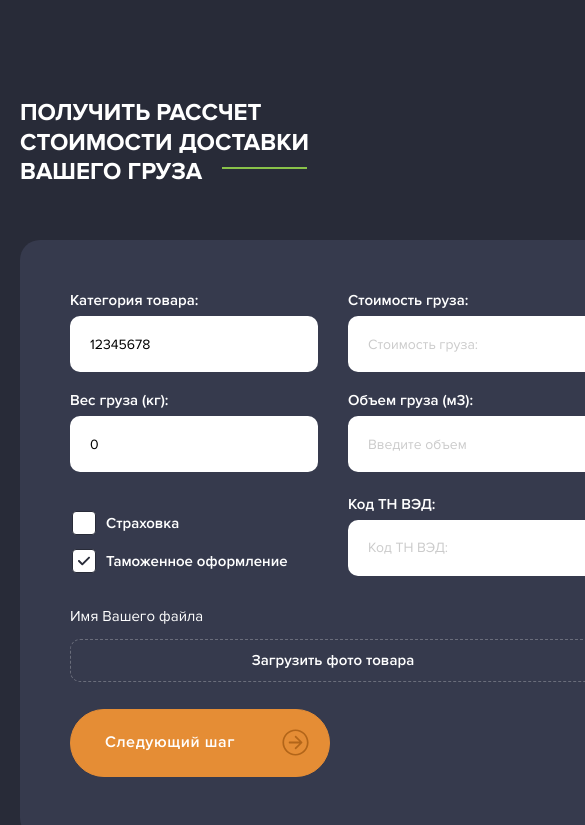
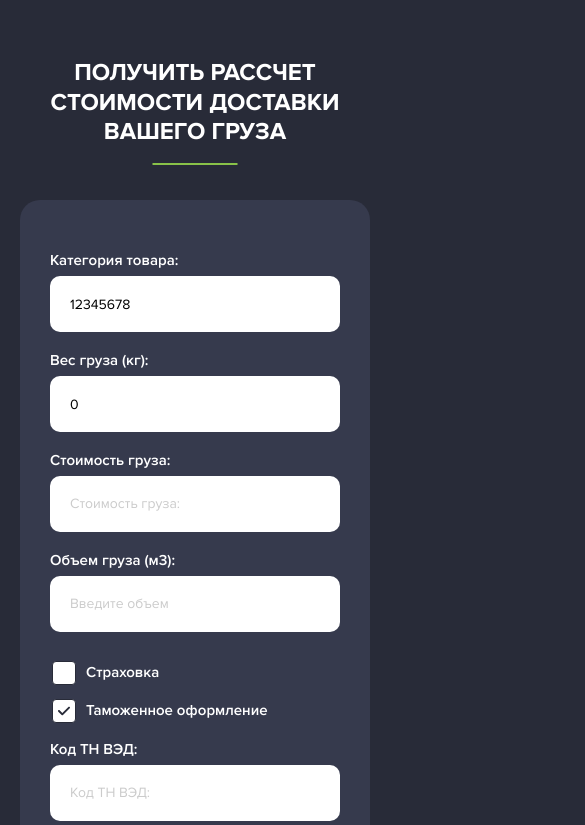
Before and after one commit to RostislavSuslov/dev-MasterTao24.10, a website: page dev/index.html in a window 390 px wide. Shown: the part 846-1671 px from the top of the page, 585 px wide, since content can reach past the window. Drawn offline with nearby package versions, Linux system fonts and the light colour scheme; files that its build step writes are made by us from their sources.

Commit message:
project done

```diff
--- a/dev/assets/js/custom.js
+++ b/dev/assets/js/custom.js
@@ -36,9 +36,18 @@ $(document).ready(function(){
 
   const file = document.querySelectorAll('.input-file')
   if(file.length > 0) {
-    file.forEach(item => {
-      item.closest('.input-column').style.paddingTop = '6px'
-    })
+    function addPadding() {
+      if ($(window).width() > 1024) {
+        file.forEach(item => {
+          item.closest('.input-column').style.paddingTop = '6px'
+        })
+      } else  {
+        file.forEach(item => {
+          item.closest('.input-column').style.paddingTop = '0'
+        })
+      }
+    } addPadding()
+    $(window).on("resize", addPadding)
   }
 
 
--- a/dev/sass/calculation.scss
+++ b/dev/sass/calculation.scss
@@ -1,5 +1,6 @@
 .calculation {
     @extend .charter;
+    margin-bottom: 0;
 }
 
 .calculation-row {
@@ -8,7 +9,6 @@
 }
 
 .calculation-form {
-    min-width: 626px;
     background-color: $bg-secondary;
     padding: 48px 50px 61px;
     border-radius: 20px;
--- a/dev/sass/media/_media_max_width1024.scss
+++ b/dev/sass/media/_media_max_width1024.scss
@@ -99,17 +99,57 @@
         max-width: 260px;
     }
 
-    .template-title {
-        text-align: center;
-        padding-bottom: 12px;
-        margin-bottom: 35px
+    .container {
+        .template-title {
+            text-align: center;
+            padding-bottom: 12px;
+            margin: 0 auto 35px;
+
+            h2 {
+                text-align: center;
+            }
+
+
+            &.col-lg-7 {
+                &:after {
+                    display: block;
+                }
+
+                h2:after {
+                    display: none;
+                }
+            }
+        }
+
     }
+
+    .calculation-form {
+        margin: 0 auto;
+        padding: 48px 30px 34px;
+    }
+
 
     .calculation-decoration {
         display: none;
     }
 
+    .input-row {
+        flex-direction: column;
+        gap: 16px;
+    }
+    .input-column {
+        .btn-lg {
+            width: 100%;
+            .icon {
+                margin: 0 -14px 0 auto;
+                }
+        }
+    }
 
+    .column-checkbox {
+        padding-top: 8px;
+        margin: 0 0 -8px 0;
+    }
 
     .advantage-description {
         margin-bottom: 48px;
@@ -124,6 +164,10 @@
         }
     }
 
+    .charter {
+        margin-bottom: $section-margin;
+    }
+
     .advantages,
     .services,
     .test {
--- a/dev/sass/media/_media_min_width1025.scss
+++ b/dev/sass/media/_media_min_width1025.scss
@@ -11,4 +11,8 @@
             border-radius: 20px;
         }
     }
+
+    .calculation-form {
+        min-width: 626px;
+    }
 }
```
Also changed, not shown: dev/index.html (+6 -0 lines).
